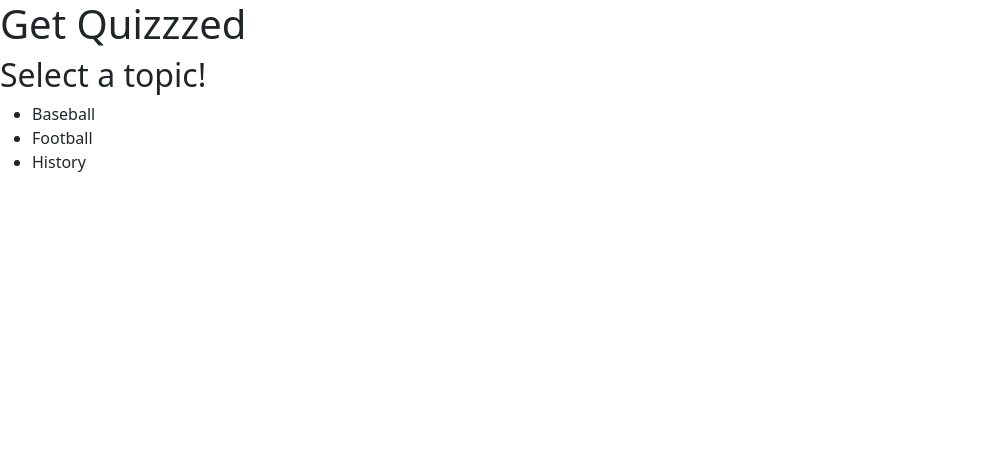
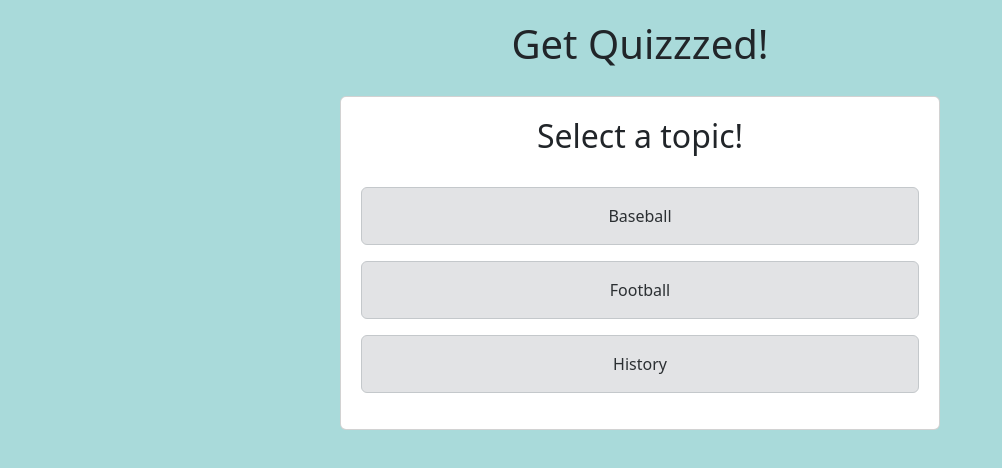
Before and after one commit to markschm/get-quizzzed, a React (Create React App) app: page / in a window 1280 px wide. Shown: the top 468 px of the page, without its empty margins (0-1002 px from the left). Built offline with nearby package versions, Linux system fonts and the light colour scheme.

Commit message:
quiz styling

```diff
--- a/src/App.css
+++ b/src/App.css
@@ -1,11 +1,24 @@
-.selectedTopicElement {
-    background-color: red;
+.alert-correct {
+    background-color: rgb(34, 160, 34);
 }
 
-.currentSelectedOption {
-    background-color: red;
+.alert-incorrect {
+    background-color: rgb(193, 57, 57);
 }
 
-.correctOption {
-    background-color: green;
+.screen {
+    padding: 20px;
+    width: min(90%, 600px);
 }
+
+h1 {
+    padding: 20px;
+}
+
+.score {
+    margin: 30px;
+}
+
+body {
+    background-color: rgb(169, 218, 218);
+}
--- a/src/App.tsx
+++ b/src/App.tsx
@@ -6,8 +6,8 @@ import Home from "./routes/Home";
 
 export default function App() {
     return (
-        <div className="App">
-            <h1 className="appTitle">Get Quizzzed</h1>
+        <div className="App text-center">
+            <h1 className="appTitle">Get Quizzzed!</h1>
 
             <BrowserRouter>
                 <Routes>
--- a/src/routes/Home.tsx
+++ b/src/routes/Home.tsx
@@ -6,31 +6,28 @@ export default function Home() {
     const quizTopics = ["Baseball", "Football", "History"];
 
     return (
-        <div className="homeScreen screen">
+        <div className="screen card mx-auto">
             <h2>Select a topic!</h2>
+            <br />
 
-            <ul>
-                {quizTopics.map((topic) => {
-                    return (
-                        <li
+            {quizTopics.map((topic) => (
+                <div
                     key={topic}
                     onClick={() => setSelectedTopic(topic)}
                     className={
-                                "quizTopicElement" +
+                        "alert" +
                         (selectedTopic === topic
-                                    ? " selectedTopicElement"
-                                    : "")
+                            ? " alert-primary"
+                            : " alert-secondary")
                     }
                 >
                     {topic}
-                        </li>
-                    );
-                })}
-            </ul>
+                </div>
+            ))}
 
             {selectedTopic && (
                 <Link to={`/quiz/${selectedTopic}`}>
-                    <button>Start Quiz</button>
+                    <button className="btn btn-success">Start Quiz</button>
                 </Link>
             )}
         </div>
--- a/src/routes/Quiz.tsx
+++ b/src/routes/Quiz.tsx
@@ -40,14 +40,18 @@ export default function Quiz() {
 
     if (currentQuestion >= questions.length) {
         return (
-            <div className="quizScreen screen">
-                <h2 className="sectionHeader">
-                    Final Score: {score} / {questions.length}
+            <div className="screen card mx-auto">
+                <h2>Final Score</h2>
+
+                <h2 className="score">
+                    {score} / {questions.length}
                 </h2>
 
+                <div>
                     <Link to={"/"}>
-                    <button>Return Home</button>
+                        <button className="btn btn-primary">Return Home</button>
                     </Link>
+                </div>
             </div>
         );
     }
@@ -63,47 +67,57 @@ export default function Quiz() {
     function nextQuestion() {
         setCurrentQuestion(currentQuestion + 1);
         setIsShowingResults(false);
+        setCurrentSelectedOption("");
     }
 
     return (
-        <div className="quizScreen screen">
-            <h2 className="sectionHeader">
-                Question # {currentQuestion + 1} / {questions.length}
-            </h2>
+        <div className="screen card mx-auto">
+            <div className="row">
+                <div className="col-md-3">
+                    <h3>
+                        {currentQuestion + 1} / {questions.length}
+                    </h3>
+                </div>
 
-            <h3 className="question">{questions[currentQuestion].question}</h3>
+                <div className="col-md-9 order-md-first">
+                    <h3>{questions[currentQuestion].question}</h3>
+                </div>
+            </div>
 
-            {questions[currentQuestion].options.map((option) => {
-                return (
+            {questions[currentQuestion].options.map((option) => (
                 <div
                     key={option}
-                        className={
-                            "questionOption" +
-                            (currentSelectedOption === option
-                                ? " currentSelectedOption"
-                                : "") +
-                            (isShowingResults &&
-                            option === questions[currentQuestion].answer
-                                ? " correctOption"
-                                : "")
-                        }
+                    className={getOptionClassNames(
+                        option,
+                        currentSelectedOption,
+                        questions[currentQuestion].answer,
+                        isShowingResults
+                    )}
                     onClick={() =>
-                            !isShowingResults &&
-                            setCurrentSelectedOption(option)
+                        !isShowingResults && setCurrentSelectedOption(option)
                     }
                 >
                     {option}
                 </div>
-                );
-            })}
+            ))}
 
+            <div>
                 {isShowingResults ? (
-                <button onClick={() => nextQuestion()}>Next Question</button>
+                    <button
+                        className="btn btn-primary"
+                        onClick={() => nextQuestion()}
+                    >
+                        Next Question
+                    </button>
                 ) : (
-                <button onClick={() => currentSelectedOption && submitAnswer()}>
+                    <button
+                        className="btn btn-success"
+                        onClick={() => currentSelectedOption && submitAnswer()}
+                    >
                         Submit
                     </button>
                 )}
+            </div>
         </div>
     );
 }
@@ -125,3 +139,27 @@ function getRandomizedArray(arr: any[]): any[] {
 
     return arr;
 }
+
+function getOptionClassNames(
+    option: string,
+    currentSelectedOption: string,
+    answer: string,
+    isShowingResults: boolean
+) {
+    let classNames = "alert ";
+    if (isShowingResults) {
+        if (option === answer) {
+            classNames += "alert-correct";
+        } else if (option === currentSelectedOption) {
+            classNames += "alert-incorrect";
+        } else {
+            classNames += "alert-secondary";
+        }
+    } else if (option === currentSelectedOption) {
+        classNames += "alert-primary";
+    } else {
+        classNames += "alert-secondary";
+    }
+
+    return classNames;
+}
```
Lines whose indentation alone changed are shown as unchanged.
